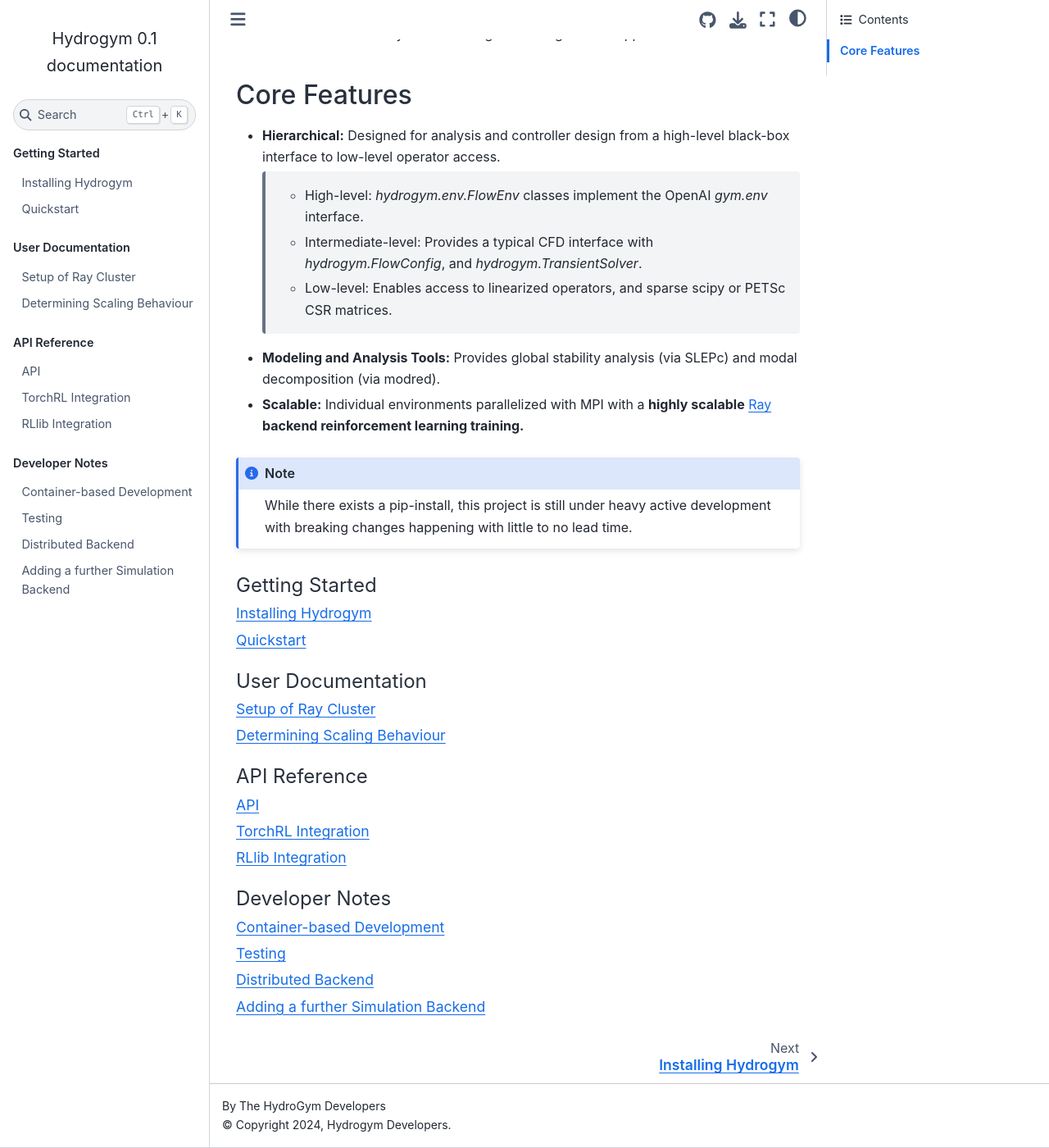
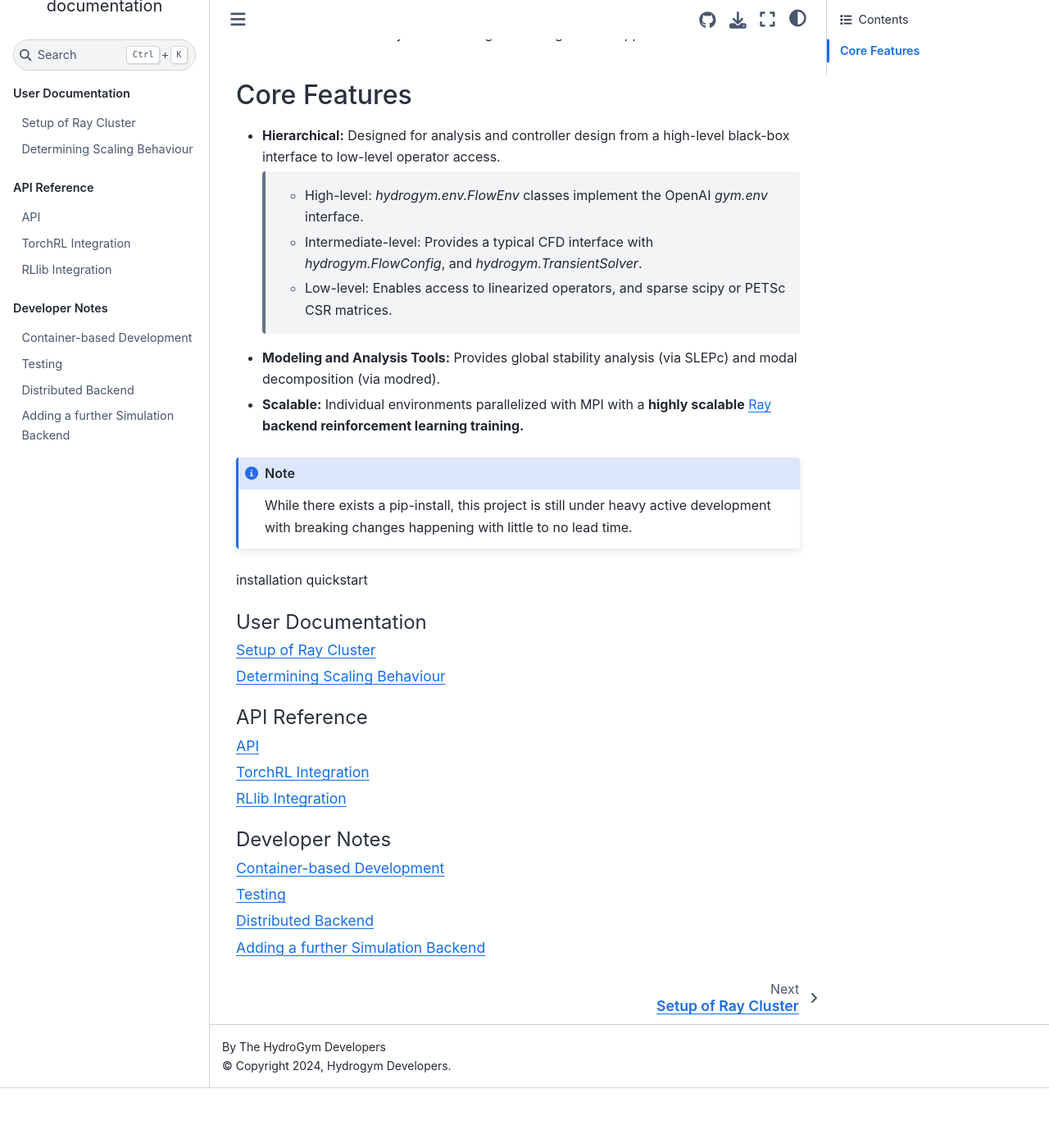
Before and after one commit to dynamicslab/hydrogym, a Sphinx documentation site: the page built from docs/index.rst, in a window 1280 px wide and 1400 px high, scrolled down 232 px. Shown: the whole window at 82% size. Built offline with Sphinx 7.4.7 and the Sphinx Book theme 1.1.4, drawn with Linux system fonts in a browser that asks for light colours; after the commit the page ends 1559 px from its top, so only the background shows below that.

Commit message:
Update index.rst

```diff
--- a/docs/index.rst
+++ b/docs/index.rst
@@ -23,14 +23,8 @@
 
    While there exists a pip-install, this project is still under heavy active development with breaking changes happening with little to no lead time.
 
-
-.. toctree::
-   :maxdepth: 1
-   :caption: Getting Started
-
-   installation
-   quickstart
-
+installation
+quickstart
 
 .. toctree::
    :maxdepth: 1
@@ -47,7 +41,6 @@
    torch_rl
    rllib
 
-
 .. toctree::
    :maxdepth: 1
    :caption: Developer Notes
```
